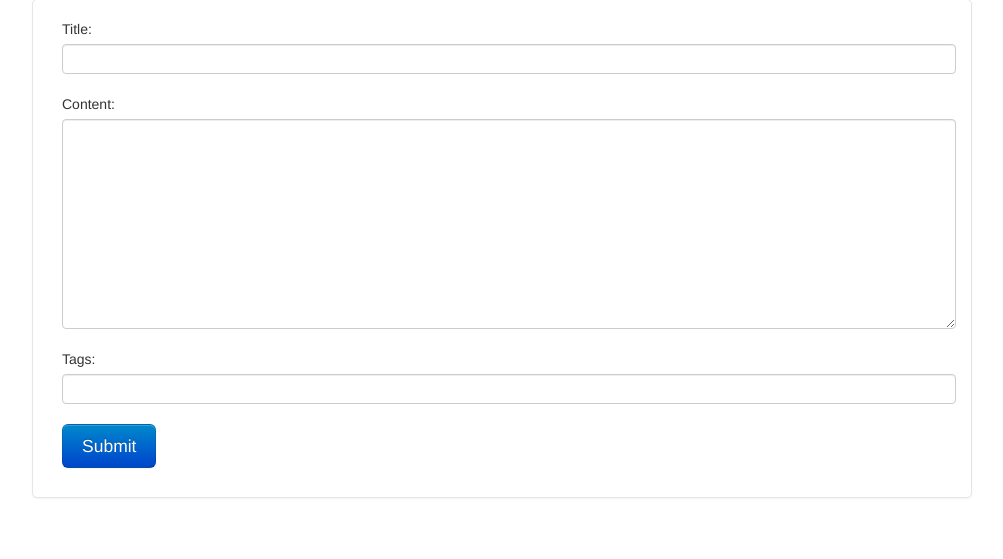
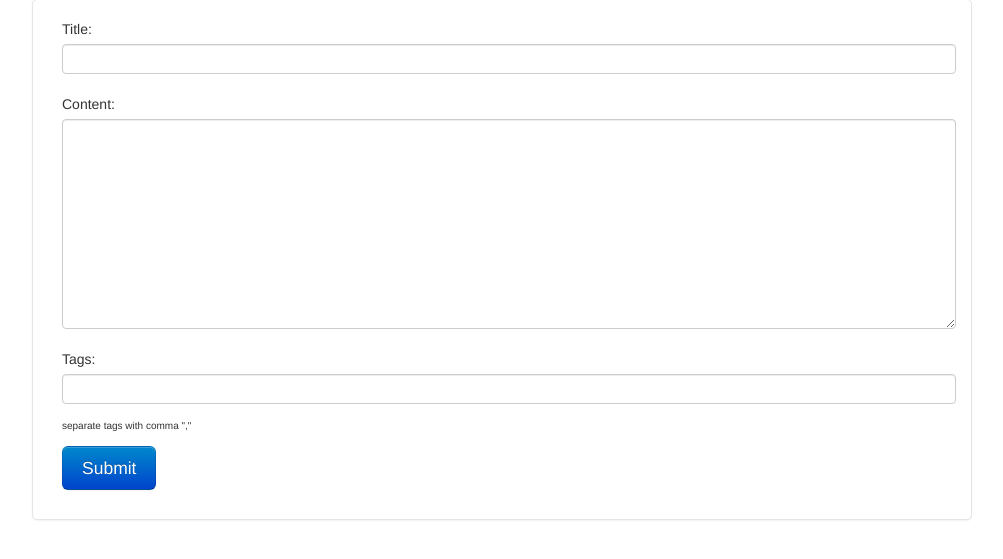
Before and after one commit to aliva/lamenews, a Django app: page /submit in a window 1280 px wide. Shown: the part 61-620 px from the top of the page, without its empty margins (138-1141 px from the left). Run offline with Django 3.2, Linux system fonts and the light colour scheme; the visitor is signed in with stand-in values (Sample User, id 1); some libraries are stand-ins or nearby versions.

Commit message:
help added to tags

```diff
--- a/lamenews/forms.py
+++ b/lamenews/forms.py
@@ -23,7 +23,7 @@ class RegisterForm(UserCreationForm):
         raise forms.ValidationError(self.error_messages['duplicate_email'])
 
 class PostForm(forms.ModelForm):
-    tags = forms.CharField()
+    tags = forms.CharField(help_text='separate tags with comma ","')
 
     class Meta:
         model = models.Post
--- a/lamenews/static/css/lamecss.css
+++ b/lamenews/static/css/lamecss.css
@@ -34,6 +34,10 @@ form {
 .form-submit input{
     width: 100%;
 }
+/* helptext */
+.helptext{
+    font-size: x-small;
+}
 
 /* post */
 .post{
```
